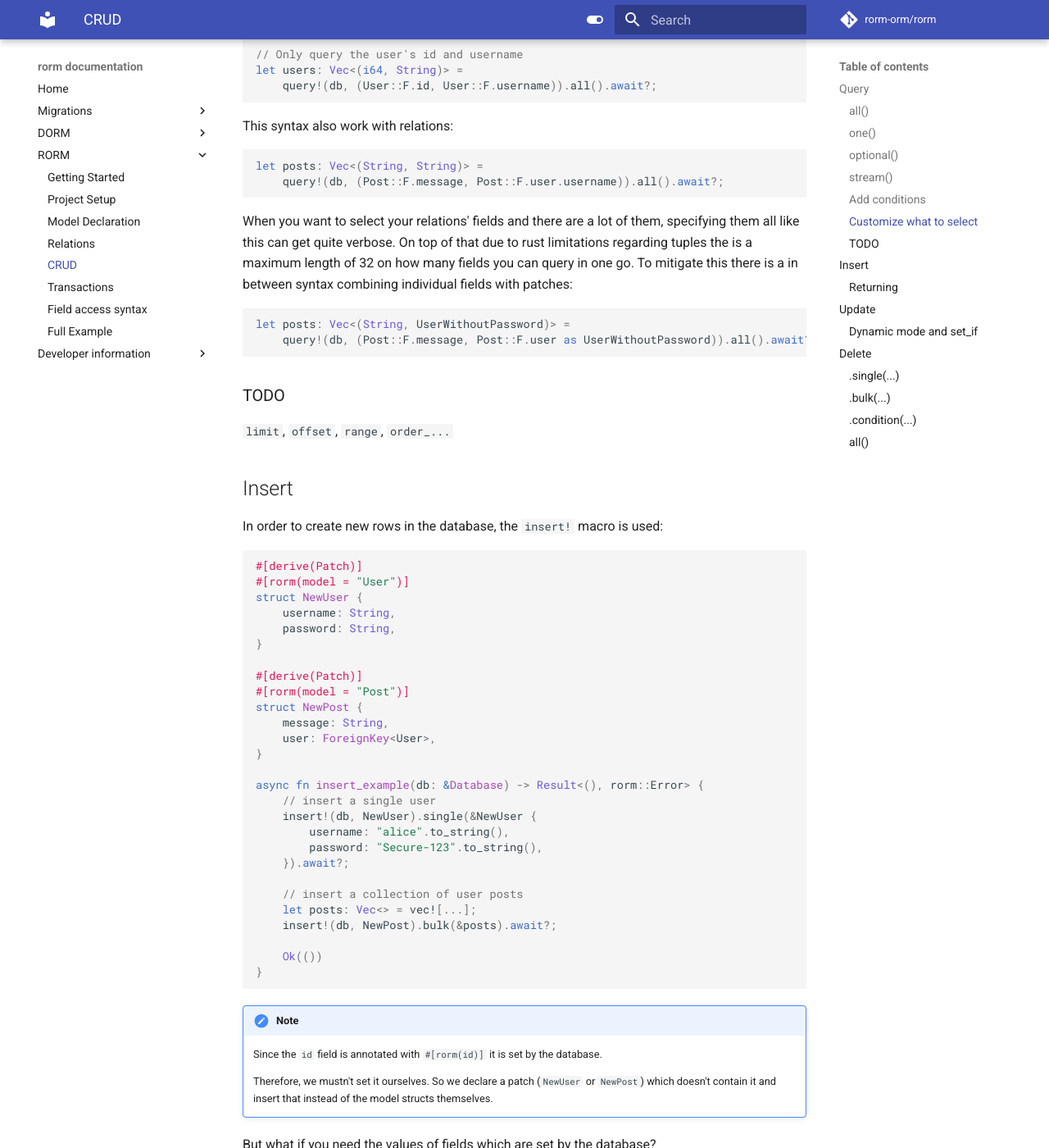
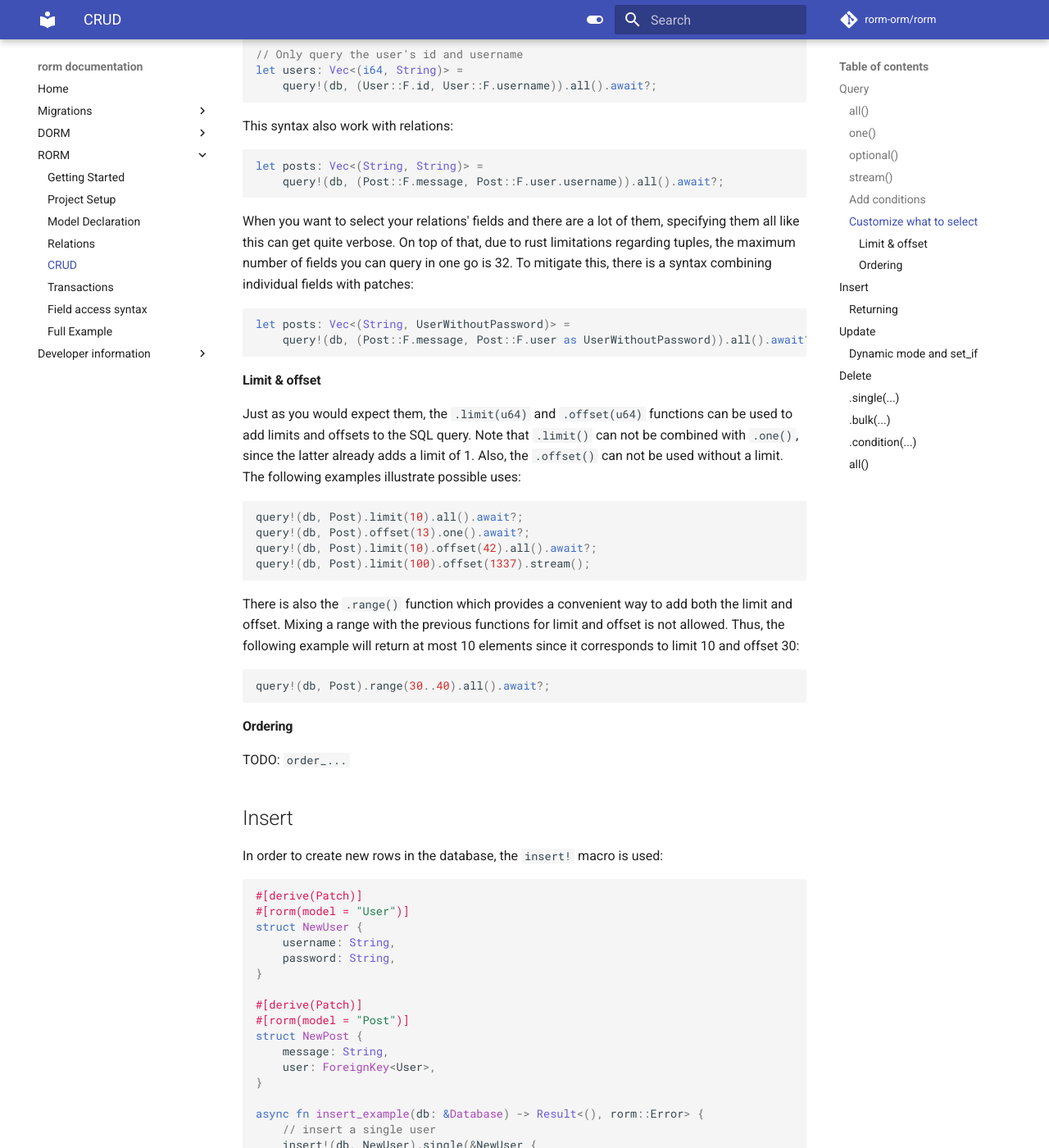
Before and after one commit to rorm-orm/docs, an MkDocs documentation site: the page built from docs/rorm/crud.md, in a window 1280 px wide and 1400 px high, scrolled down 3555 px. Shown: the whole window at 82% size. Built offline with MkDocs 1.6.1 and Material for MkDocs 9.7.7, drawn with Linux system fonts in a browser that asks for light colours; comment, search, counter and statistics services are not loaded; some of the changed text lies outside the part shown.

Commit message:
Added limit/offset section, fixed various issues in CRUD

````diff
--- a/docs/rorm/crud.md
+++ b/docs/rorm/crud.md
@@ -160,16 +160,38 @@ let posts: Vec<(String, String)> =
 ```
 
 When you want to select your relations' fields and there are a lot of them, specifying them all like this can get quite verbose.
-On top of that due to rust limitations regarding tuples the is a maximum length of 32 on how many fields you can query in one go.
-To mitigate this there is a in between syntax combining individual fields with patches:
+On top of that, due to rust limitations regarding tuples, the maximum number of fields you can query in one go is 32.
+To mitigate this, there is a syntax combining individual fields with patches:
 
 ```rust
 let posts: Vec<(String, UserWithoutPassword)> =
     query!(db, (Post::F.message, Post::F.user as UserWithoutPassword)).all().await?;
 ```
 
-### TODO
-`limit`, `offset`, `range`, `order_...`
+#### Limit & offset
+
+Just as you would expect them, the `.limit(u64)` and `.offset(u64)` functions can be used to add limits and offsets
+to the SQL query. Note that `.limit()` can not be combined with `.one()`, since the latter already adds a limit of 1.
+Also, the `.offset()` can not be used without a limit. The following examples illustrate possible uses:
+
+```rust
+query!(db, Post).limit(10).all().await?;
+query!(db, Post).offset(13).one().await?;
+query!(db, Post).limit(10).offset(42).all().await?;
+query!(db, Post).limit(100).offset(1337).stream();
+```
+
+There is also the `.range()` function which provides a convenient way to add both the limit and offset.
+Mixing a range with the previous functions for limit and offset is not allowed.
+Thus, the following example will return at most 10 elements since it corresponds to limit 10 and offset 30:
+
+```rust
+query!(db, Post).range(30..40).all().await?;
+```
+
+#### Ordering
+
+TODO: `order_...`
 
 ## Insert
 
@@ -347,7 +369,7 @@ async fn update_user(
 
 ## Delete
 
-In order to create new rows in the database the `delete!` macro is used:
+In order to delete rows from a table, the `delete!` macro is used:
 
 ```rust
 pub async fn delete_single_user(db: &Database, user: &UserPatch) -> Result<(), rorm::Error> {
````
Also changed, not shown: other parts of docs/rorm/crud.md (+6 -6 lines).
